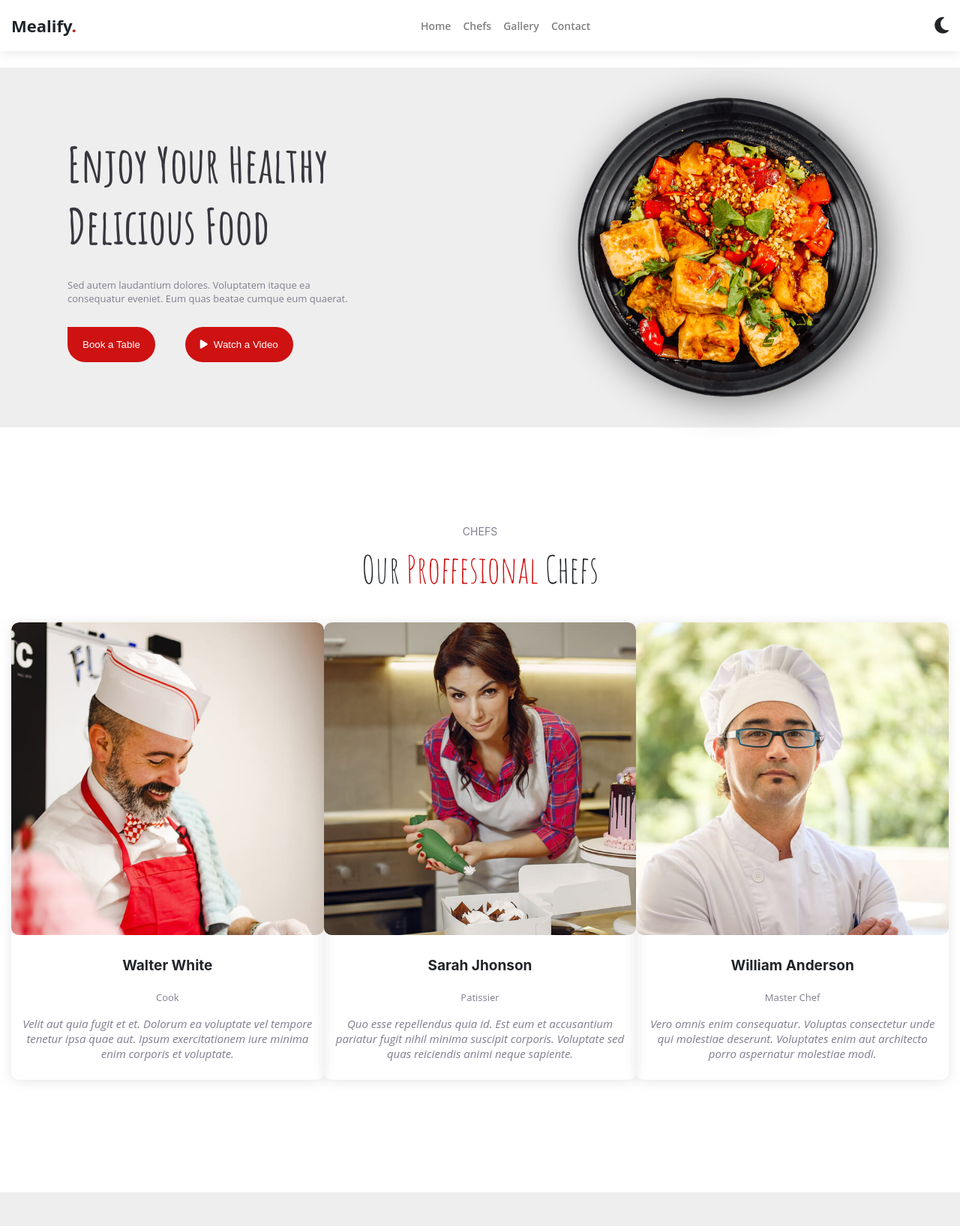
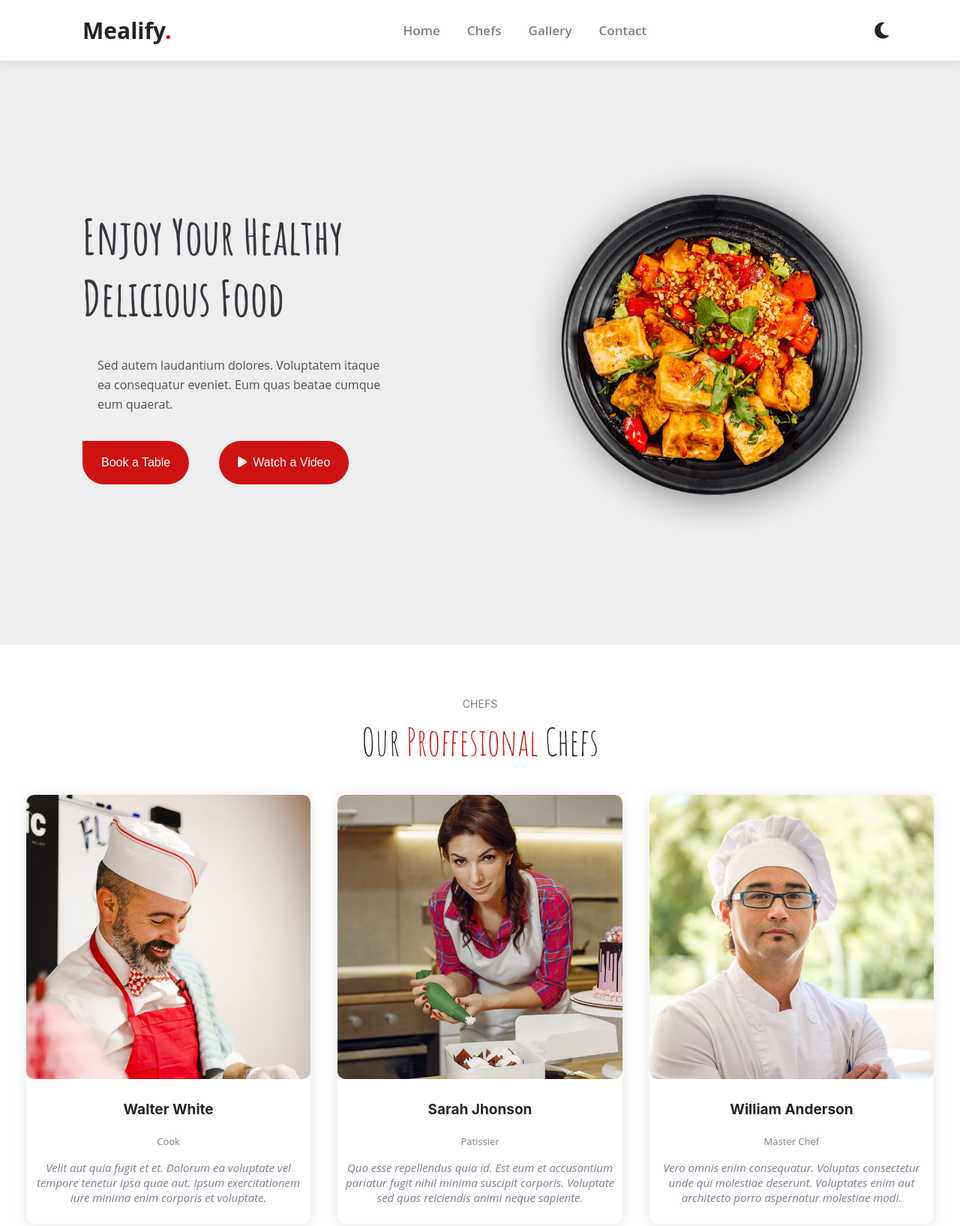
Before and after one commit to Maihetemy/Mealify, a plain HTML site: page index.html in a window 1280 px wide. Shown: the top 1635 px of the page at 75% size. Drawn offline with Linux system fonts and the light colour scheme.

Commit message:
768px and 1024px medias

```diff
--- a/css/media.css
+++ b/css/media.css
@@ -8,53 +8,72 @@
     /* nav bar */
     .container .logo h1 {
         padding: 0;
-        margin: 0;
+        font-size: 30px;
+        margin-left: 10px;
+        padding: 5px;
     }
 
-
+    .container .menu a {
+        font-size: 17px;
+        padding: 0px 10px;
+    }
 
     /* -------------------------------------------------------- */
     /* intro */
+
     .intro {
-        display: flex;
-        justify-content: space-between;
-        flex-wrap: nowrap;
-        margin: 90px 0px;
-        padding: 20px 90px;
-    }
-
-    picture {
-        width: 40%;
+        flex-wrap: wrap-reverse;
+        align-items: center;
+        margin: 50px 0px;
+        padding: 50px 40px;
     }
 
     .intro .content {
-        width: 40%;
-        justify-content: flex-start;
-        text-align: left;
+        justify-content: center;
+        text-align: center;
+
     }
 
-    .intro .content .book-button {
-        border-radius: 0px 50px 50px 50px;
+    .intro .content p {
+        color: rgb(79, 79, 90);
+        margin: 20px;
+        line-height: 26px;
+        font-size: 16px;
+        font-weight: 400;
     }
+
+    button {
+        font-size: 16px;
+        padding: 20px 25px;
+    }
+
 
     /* -------------------------------------------------------- */
     /* chefs */
     .chefs {
-        margin: 90px 0px;
+        margin: 50px 0px;
+        padding: 0px 20px;
     }
 
     .chefs-cards {
         display: flex;
         align-items: center;
+        justify-content: space-between;
         flex-wrap: wrap;
     }
 
     .card {
-        width: 50%;
+        width: 49%;
+        margin: 15px 0px;
+
     }
 
     /* -------------------------------------------------------- */
     /* contact */
+    .contact {
+        padding: 40px 30px;
+    }
+
     .contact-items {
         margin: 20px 0px;
     }
@@ -68,6 +87,7 @@
         height: 100%;
     }
 
+    /* ----------------------------------------- */
     /* gallery */
 
     .gallery-container {
@@ -75,44 +95,104 @@
         margin: 50px;
         gap: 15px;
     }
+
     .gallery {
         padding: 50px;
     }
 
+    /* ----------------------------------------- */
+    /* footer */
 
+    footer {
+        display: flex;
+        flex-wrap: wrap;
+        gap: 20px;
+    }
+
+    /* footer .line1 {
+        width: 50%;
+    } */
 }
 
 /* md */
 @media (min-width: 1024px) {
 
+    /* nav */
+    /* -------------------------------------------------------- */
+
+    nav {
+        padding: 0px 80px;
+    }
+
+    /* intro */
+    /* -------------------------------------------------------- */
+    .intro {
+        display: flex;
+        height: 100vh;
+        justify-content: space-between;
+        flex-wrap: nowrap;
+        margin: 60px 0px;
+        padding: 0px 110px;
+        gap: 200px;
+    }
+
+    .intro .content {
+        justify-content: flex-start;
+        text-align: left;
+    }
+
+    .intro .content .book-button {
+        border-radius: 0px 50px 50px 50px;
+    }
+
     /* -------------------------------------------------------- */
     /* chefs */
+
     .card {
-        width: 33.3333%;
+        width: 33%;
+        padding: 15px;
     }
 
     /* -------------------------------------------------------- */
     /* contact */
+    .contact {
+        margin: 50px 110px;
+        padding: 40px 5px;
+    }
 
-    #name-input,
-    #email-input {
-        width: 50%;
+    .form-section form div {
+        width: 100%;
+        gap: 20px;
+        display: flex;
+        flex-wrap: nowrap;
     }
 
     /* -------------------------------------------------------- */
     /* gallery */
 
     .gallery-container {
-    column-count: 3;
+        /* column-count: 3; */
         margin: 50px;
         gap: 15px;
     }
+
     .gallery {
         padding: 50px;
     }
 
+    /* -------------------------------------------------------- */
+    /* footer */
+
+    footer {
+        flex-wrap: nowrap;
     }
 
+    /* footer .line1, */
+    footer .contact-details,
+    footer .subscription {
+        width: 33.333%;
+    }
+}
 
 /* lg */
 @media (min-width: 1280px) {}
--- a/css/style.css
+++ b/css/style.css
@@ -182,6 +182,7 @@ nav .container {
 
 .intro .content p {
     padding: 16px 0px;
+    font-size: 16px;
 }
 
 .buttons-container {
@@ -698,7 +699,7 @@ footer .subscription {
 
 .subscription li:hover {
     background-color: rgba(128, 128, 128, .5);
-    translate: 20px;
+    translate: 10px;
 }
 
 .subscription p {
--- a/index.html
+++ b/index.html
@@ -40,7 +40,7 @@
     <div class="intro" id="home">
         <div class="content">
             <h2>Enjoy Your Healthy<br>Delicious Food</h2>
-            <p>Sed autem laudantium dolores. Voluptatem itaque ea <br> consequatur eveniet. Eum quas beatae cumque eum
+            <p>Sed autem laudantium dolores. Voluptatem itaque ea consequatur eveniet. Eum quas beatae cumque eum
                 quaerat.</p>
             <div class="buttons-container">
                 <button class="book-button">Book a Table</button>
@@ -258,8 +258,10 @@
         </div>
         <div class="form-section">
             <form>
+                <div>
                     <input id="name-input" type="text" placeholder="name">
                     <input id="email-input" type="email" placeholder="email">
+                </div>
                 <input class="subject" type="text" placeholder="subject">
                 <textarea id="subject" name="subject" placeholder="message for me" rows="10"></textarea>
                 <button>send message</button>
@@ -267,6 +269,7 @@
         </div>
     </div>
     <footer>
+        <!-- <div class="line1"> -->
         <div class="about">
             <div class="logo-section">
                 <img src="images/favicon.png" alt="Mealify logo">
@@ -276,17 +279,35 @@
                 <p>Mealify is a restaurant landing page that offers a delicious dining experience to its customers.
                 </p>
             </div>
-        </div>
             <div class="Social-media">
                 <h3>Social media</h3>
                 <ul class="social-media-icons">
-                <li><a href="https://x.com/Mai_Hetemy" target="_blank"><i class="fa-brands fa-twitter"></i></a></li>
+                    <li><a href="https://x.com/Mai_Hetemy" target="_blank"><i class="fa-brands fa-twitter"></i></a>
+                    </li>
                     <li><a href="https://www.facebook.com/profile.php?id=100006050388588" target="_blank"><i
                                 class="fa-brands fa-facebook-f"></i></a></li>
                     <li><a href="https://www.instagram.com/mai_hetemy/" target="_blank"><i
                                 class="fa-brands fa-instagram"></i></a></li>
                     <li><a href="https://www.linkedin.com/in/mai-hetemy-533b65248/" target="_blank"><i
                                 class="fa-brands fa-linkedin"></i></a></li>
+                </ul>
+            </div>
+        </div>
+        <!-- </div> -->
+        <div class="contact-details">
+            <h3>Get in Touch</h3>
+            <ul>
+                <li>
+                    <i class="fa-solid fa-location-dot"></i>
+                    A108 Adam Street, New York, NY 535022
+                </li>
+                <li>
+                    <a href="maihetemy@gmail.com"><i class="fa-solid fa-envelope"></i>contact@example.com</a>
+                <li>
+                    <i class="fa-solid fa-phone"></i>
+                    +1 5589 55488 55
+                </li>
+
             </ul>
         </div>
         <div class="subscription">
@@ -324,24 +345,6 @@
                 </ul>
             </div>
         </div>
-        <div class="contact-details">
-            <h3>Get in Touch</h3>
-            <ul>
-                <li>
-                    <i class="fa-solid fa-location-dot"></i>
-                    A108 Adam Street, New York, NY 535022
-                </li>
-                <li>
-                    <a href="maihetemy@gmail.com"><i class="fa-solid fa-envelope"></i>contact@example.com</a>
-                <li>
-                    <i class="fa-solid fa-phone"></i>
-                    +1 5589 55488 55
-                </li>
-
-            </ul>
-        </div>
-
-
     </footer>
 </body>
 
```
Lines whose indentation alone changed are shown as unchanged.
